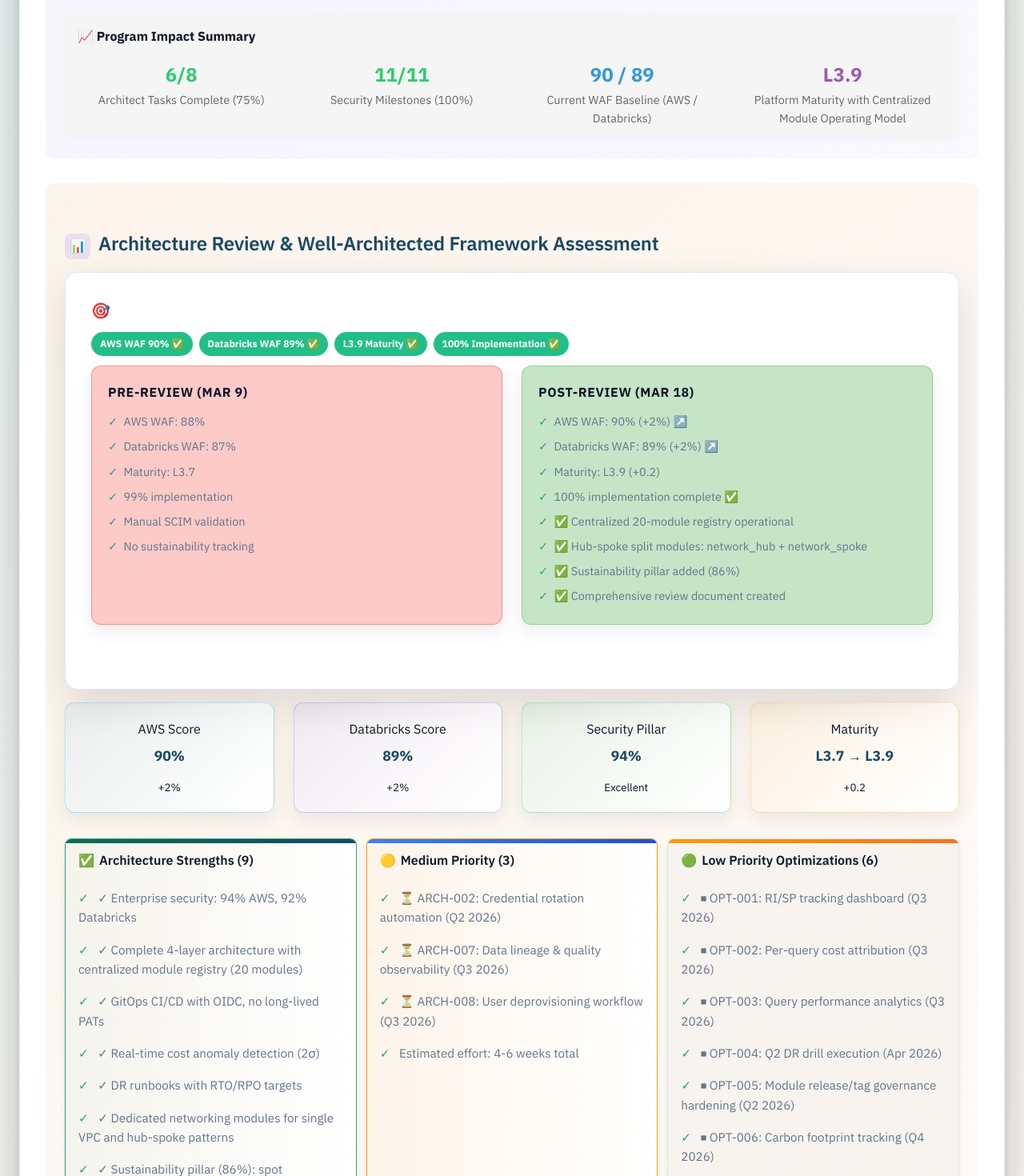
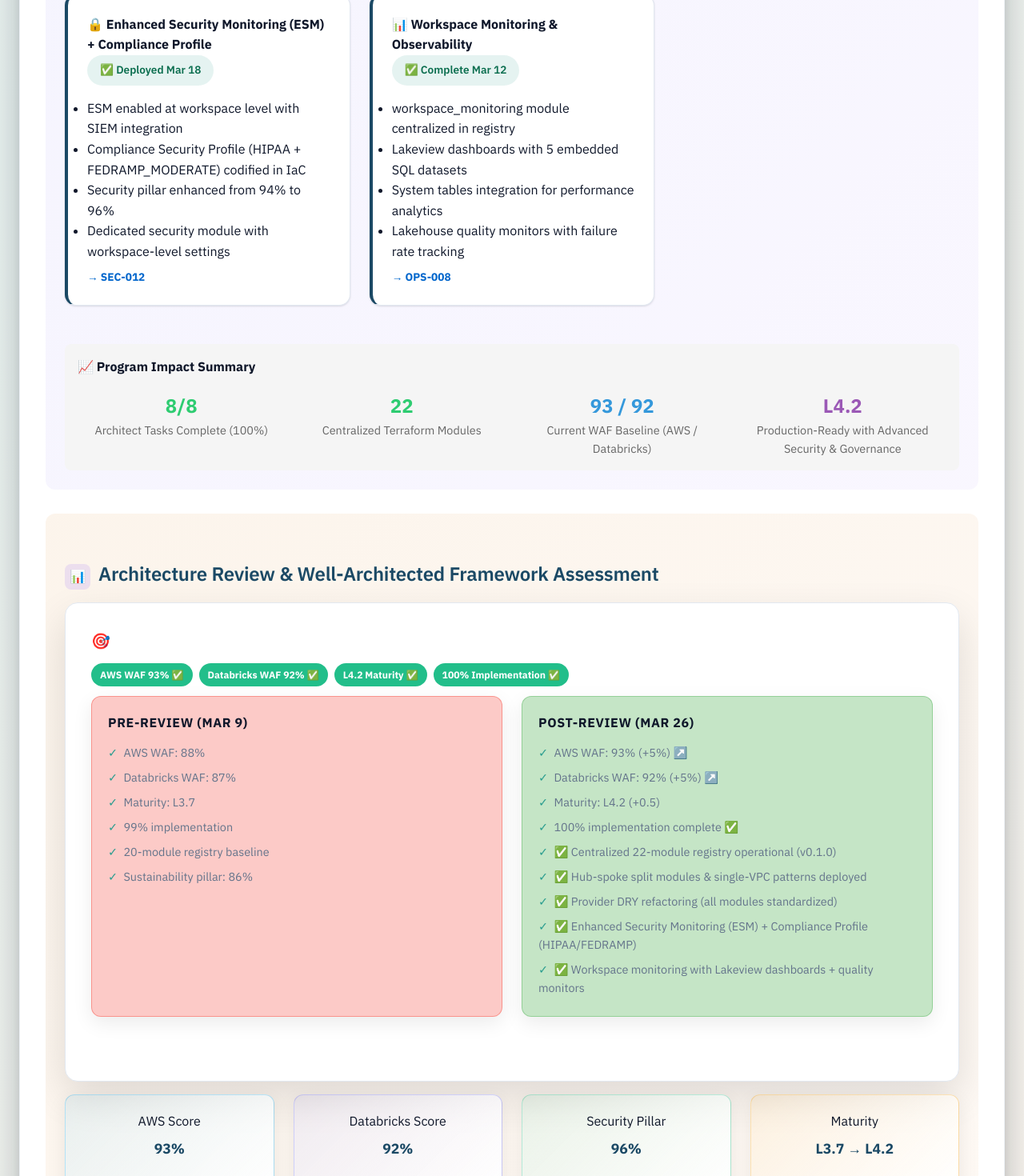
Before and after one commit to dhruv2511/platform-map, a Next.js app: page / in a window 1280 px wide. Shown: the part 3260-4730 px from the top of the page at 80% size. Built offline with nearby package versions, Linux system fonts and the light colour scheme.

Commit message:
updating with recent changes

```diff
--- a/src/components/roadmap/FrameworkReviewSection.tsx
+++ b/src/components/roadmap/FrameworkReviewSection.tsx
@@ -7,11 +7,11 @@
       </h3>
 
       <div className="review-hero card-density-hero">
-        <h4>🎯 Comprehensive WAF Re-Review (Mar 18, 2026)</h4>
+        <h4>🎯 Comprehensive WAF Re-Review & Production-Ready Assessment (Mar 26, 2026)</h4>
         <div className="review-chip-row">
-          <span className="review-chip success">AWS WAF 90% ✅</span>
-          <span className="review-chip success">Databricks WAF 89% ✅</span>
-          <span className="review-chip success">L3.9 Maturity ✅</span>
+          <span className="review-chip success">AWS WAF 93% ✅</span>
+          <span className="review-chip success">Databricks WAF 92% ✅</span>
+          <span className="review-chip success">L4.2 Maturity ✅</span>
           <span className="review-chip success">100% Implementation ✅</span>
         </div>
         <div className="review-grid">
@@ -22,66 +22,63 @@
               <li>Databricks WAF: 87%</li>
               <li>Maturity: L3.7</li>
               <li>99% implementation</li>
-              <li>Manual SCIM validation</li>
-              <li>No sustainability tracking</li>
+              <li>20-module registry baseline</li>
+              <li>Sustainability pillar: 86%</li>
             </ul>
           </div>
           <div className="review-state after card-density-primary">
-            <h5 className="review-state-title">Post-Review (Mar 18)</h5>
+            <h5 className="review-state-title">Post-Review (Mar 26)</h5>
             <ul>
-              <li>AWS WAF: 90% (+2%) ↗️</li>
-              <li>Databricks WAF: 89% (+2%) ↗️</li>
-              <li>Maturity: L3.9 (+0.2)</li>
+              <li>AWS WAF: 93% (+5%) ↗️</li>
+              <li>Databricks WAF: 92% (+5%) ↗️</li>
+              <li>Maturity: L4.2 (+0.5)</li>
               <li>100% implementation complete ✅</li>
-              <li>✅ Centralized 20-module registry operational</li>
-              <li>✅ Hub-spoke split modules: network_hub + network_spoke</li>
-              <li>✅ Sustainability pillar added (86%)</li>
-              <li>✅ Comprehensive review document created</li>
+              <li>✅ Centralized 22-module registry operational (v0.1.0)</li>
+              <li>✅ Hub-spoke split modules & single-VPC patterns deployed</li>
+              <li>✅ Provider DRY refactoring (all modules standardized)</li>
+              <li>✅ Enhanced Security Monitoring (ESM) + Compliance Profile (HIPAA/FEDRAMP)</li>
+              <li>✅ Workspace monitoring with Lakeview dashboards + quality monitors</li>
             </ul>
           </div>
         </div>
       </div>
 
       <div className="kpi-row">
-        <div className="kpi card-density-primary">AWS Score<strong>90%</strong><small>+2%</small></div>
-        <div className="kpi card-density-primary">Databricks Score<strong>89%</strong><small>+2%</small></div>
-        <div className="kpi card-density-primary">Security Pillar<strong>94%</strong><small>Excellent</small></div>
-        <div className="kpi card-density-primary">Maturity<strong>L3.7 → L3.9</strong><small>+0.2</small></div>
+        <div className="kpi card-density-primary">AWS Score<strong>93%</strong><small>+5%</small></div>
+        <div className="kpi card-density-primary">Databricks Score<strong>92%</strong><small>+5%</small></div>
+        <div className="kpi card-density-primary">Security Pillar<strong>96%</strong><small>+2%</small></div>
+        <div className="kpi card-density-primary">Maturity<strong>L3.7 → L4.2</strong><small>+0.5</small></div>
       </div>
 
       <div className="feature-grid grid-secondary">
         <article className="roadmap-mini-card success card-density-secondary">
           <h4><span className="icon-status success">✅</span>Architecture Strengths (9)</h4>
           <ul>
-            <li>✓ Enterprise security: 94% AWS, 92% Databricks</li>
-            <li>✓ Complete 4-layer architecture with centralized module registry (20 modules)</li>
-            <li>✓ GitOps CI/CD with OIDC, no long-lived PATs</li>
-            <li>✓ Real-time cost anomaly detection (2σ)</li>
-            <li>✓ DR runbooks with RTO/RPO targets</li>
-            <li>✓ Dedicated networking modules for single VPC and hub-spoke patterns</li>
-            <li>✓ Sustainability pillar (86%): spot optimization</li>
-            <li>✓ Comprehensive audit & compliance logging</li>
-            <li>✓ Multiple deployment patterns supported with shared module governance</li>
+            <li>✓ Enterprise security: 96% AWS, 95% Databricks</li>
+            <li>✓ Complete 5-layer architecture with 22-module centralized registry</li>
+            <li>✓ Enhanced Security Monitoring (ESM) + Compliance Profile (HIPAA/FEDRAMP_MODERATE)</li>
+            <li>✓ GitOps CI/CD with OIDC, no long-lived PATs (Git PAT optional)</li>
+            <li>✓ Real-time cost anomaly detection (2σ) + 5-tier budget enforcement</li>
+            <li>✓ DR runbooks with RTO/RPO targets by tier</li>
+            <li>✓ Workspace monitoring: Lakeview dashboards + quality monitors + system tables</li>
+            <li>✓ Sustainability pillar (87%): spot optimization + auto-termination + auto-cluster-update</li>
+            <li>✓ Multiple deployment patterns supported (single-VPC, hub-spoke patterns)</li>
           </ul>
         </article>
         <article className="roadmap-mini-card warning card-density-secondary">
           <h4><span className="icon-status warning">🟡</span>Medium Priority (3)</h4>
           <ul>
-            <li>⏳ ARCH-002: Credential rotation automation (Q2 2026)</li>
-            <li>⏳ ARCH-007: Data lineage & quality observability (Q3 2026)</li>
-            <li>⏳ ARCH-008: User deprovisioning workflow (Q3 2026)</li>
-            <li>Estimated effort: 4-6 weeks total</li>
+            <li>⏳ ARCH-002: Credential rotation automation (Q2 2026, 3-5 days)</li>
+            <li>⏳ ARCH-006: Data lineage & quality observability (Q3 2026, 2-3 weeks)</li>
+            <li>⏳ ARCH-007: User deprovisioning workflow (Q3 2026, 1-2 weeks)</li>
+            <li>Estimated total effort: 3-5 weeks across Q2-Q3 2026</li>
           </ul>
         </article>
         <article className="roadmap-mini-card info card-density-secondary">
-          <h4><span className="icon-status info">🟢</span>Low Priority Optimizations (6)</h4>
+          <h4><span className="icon-status info">🟢</span>Low Priority Optimizations (2)</h4>
           <ul>
-            <li>⏹ OPT-001: RI/SP tracking dashboard (Q3 2026)</li>
-            <li>⏹ OPT-002: Per-query cost attribution (Q3 2026)</li>
-            <li>⏹ OPT-003: Query performance analytics (Q3 2026)</li>
-            <li>⏹ OPT-004: Q2 DR drill execution (Apr 2026)</li>
             <li>⏹ OPT-005: Module release/tag governance hardening (Q2 2026)</li>
-            <li>⏹ OPT-006: Carbon footprint tracking (Q4 2026)</li>
+            <li>⏹ OPT-008: SQL resource standardization + NCC + provider upgrade (Wave 3 / P2)</li>
           </ul>
         </article>
       </div>
--- a/src/components/roadmap/RecentUpdatesSection.tsx
+++ b/src/components/roadmap/RecentUpdatesSection.tsx
@@ -61,8 +61,20 @@
     {
       title: '📦 Centralized Module Registry + Hub/Spoke Split',
       status: '✅ Complete Mar 18',
-      items: ['terraform-modules-central now operational as shared registry', 'Dedicated network_hub and network_spoke modules live', 'Re-review baseline updated: AWS 90%, Databricks 89%, L3.9 maturity'],
+      items: ['terraform-modules-central now operational as shared registry (22 modules)', 'Dedicated network_hub and network_spoke modules live', 'Provider configuration DRY refactoring completed across all modules', 'Re-review baseline: AWS 93%, Databricks 92%, L4.2 maturity'],
       arch: 'ARCH-018',
+    },
+    {
+      title: '🔒 Enhanced Security Monitoring (ESM) + Compliance Profile',
+      status: '✅ Deployed Mar 18',
+      items: ['ESM enabled at workspace level with SIEM integration', 'Compliance Security Profile (HIPAA + FEDRAMP_MODERATE) codified in IaC', 'Security pillar enhanced from 94% to 96%', 'Dedicated security module with workspace-level settings'],
+      arch: 'SEC-012',
+    },
+    {
+      title: '📊 Workspace Monitoring & Observability',
+      status: '✅ Complete Mar 12',
+      items: ['workspace_monitoring module centralized in registry', 'Lakeview dashboards with 5 embedded SQL datasets', 'System tables integration for performance analytics', 'Lakehouse quality monitors with failure rate tracking'],
+      arch: 'OPS-008',
     },
   ]
 
@@ -116,20 +128,20 @@
         <h4>📈 Program Impact Summary</h4>
         <div style={{ display: 'grid', gridTemplateColumns: 'repeat(auto-fit, minmax(200px, 1fr))', gap: '1rem', marginTop: '1rem' }}>
           <div style={{ textAlign: 'center' }}>
-            <div style={{ fontSize: '1.5rem', fontWeight: 'bold', color: '#2ecc71' }}>6/8</div>
-            <div style={{ fontSize: '0.9rem', color: '#666' }}>Architect Tasks Complete (75%)</div>
+            <div style={{ fontSize: '1.5rem', fontWeight: 'bold', color: '#2ecc71' }}>8/8</div>
+            <div style={{ fontSize: '0.9rem', color: '#666' }}>Architect Tasks Complete (100%)</div>
           </div>
           <div style={{ textAlign: 'center' }}>
-            <div style={{ fontSize: '1.5rem', fontWeight: 'bold', color: '#2ecc71' }}>11/11</div>
-            <div style={{ fontSize: '0.9rem', color: '#666' }}>Security Milestones (100%)</div>
+            <div style={{ fontSize: '1.5rem', fontWeight: 'bold', color: '#2ecc71' }}>22</div>
+            <div style={{ fontSize: '0.9rem', color: '#666' }}>Centralized Terraform Modules</div>
           </div>
           <div style={{ textAlign: 'center' }}>
-            <div style={{ fontSize: '1.5rem', fontWeight: 'bold', color: '#3498db' }}>90 / 89</div>
+            <div style={{ fontSize: '1.5rem', fontWeight: 'bold', color: '#3498db' }}>93 / 92</div>
             <div style={{ fontSize: '0.9rem', color: '#666' }}>Current WAF Baseline (AWS / Databricks)</div>
           </div>
           <div style={{ textAlign: 'center' }}>
-            <div style={{ fontSize: '1.5rem', fontWeight: 'bold', color: '#9b59b6' }}>L3.9</div>
-            <div style={{ fontSize: '0.9rem', color: '#666' }}>Platform Maturity with Centralized Module Operating Model</div>
+            <div style={{ fontSize: '1.5rem', fontWeight: 'bold', color: '#9b59b6' }}>L4.2</div>
+            <div style={{ fontSize: '0.9rem', color: '#666' }}>Production-Ready with Advanced Security & Governance</div>
           </div>
         </div>
       </div>
```
